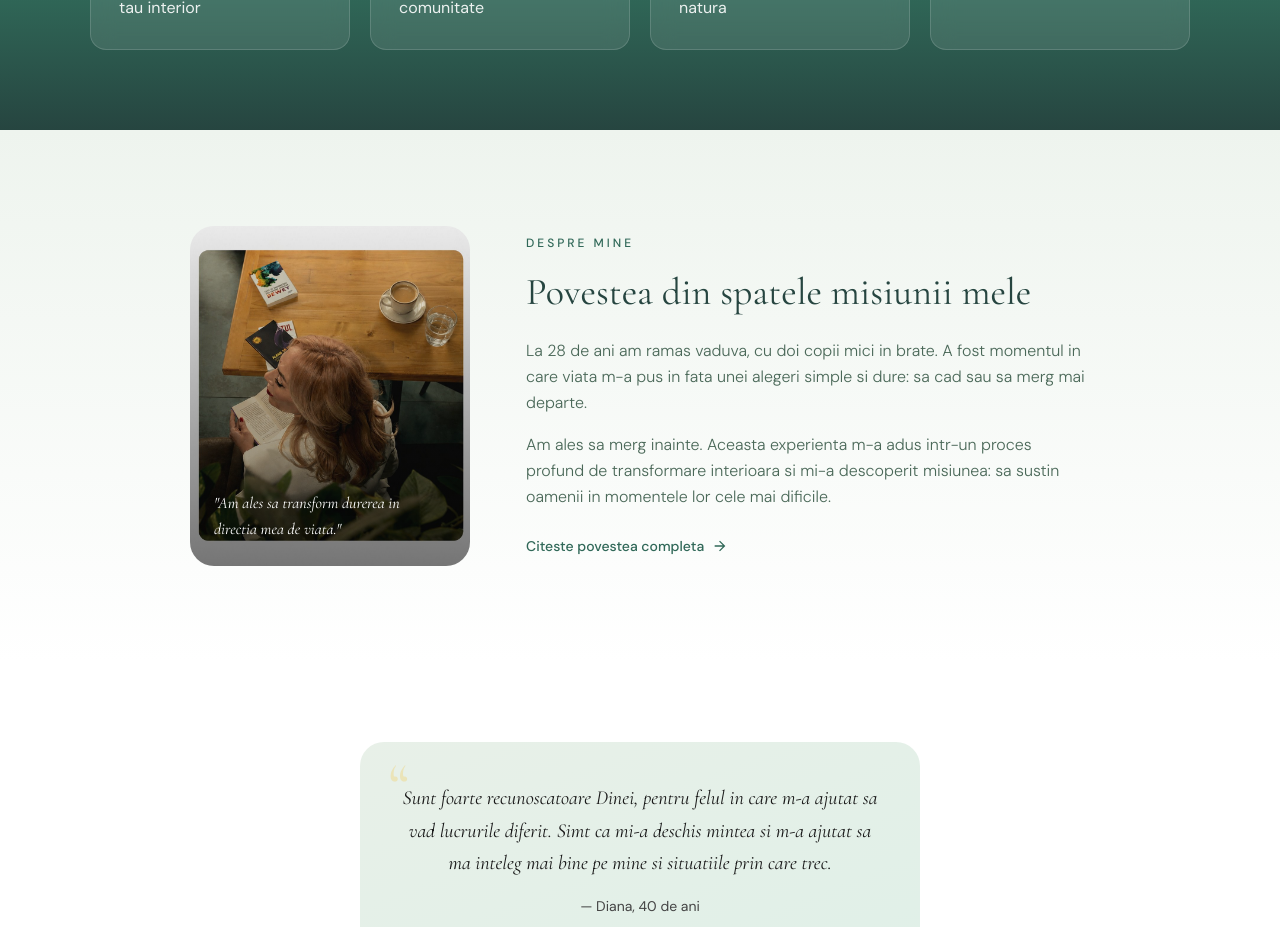
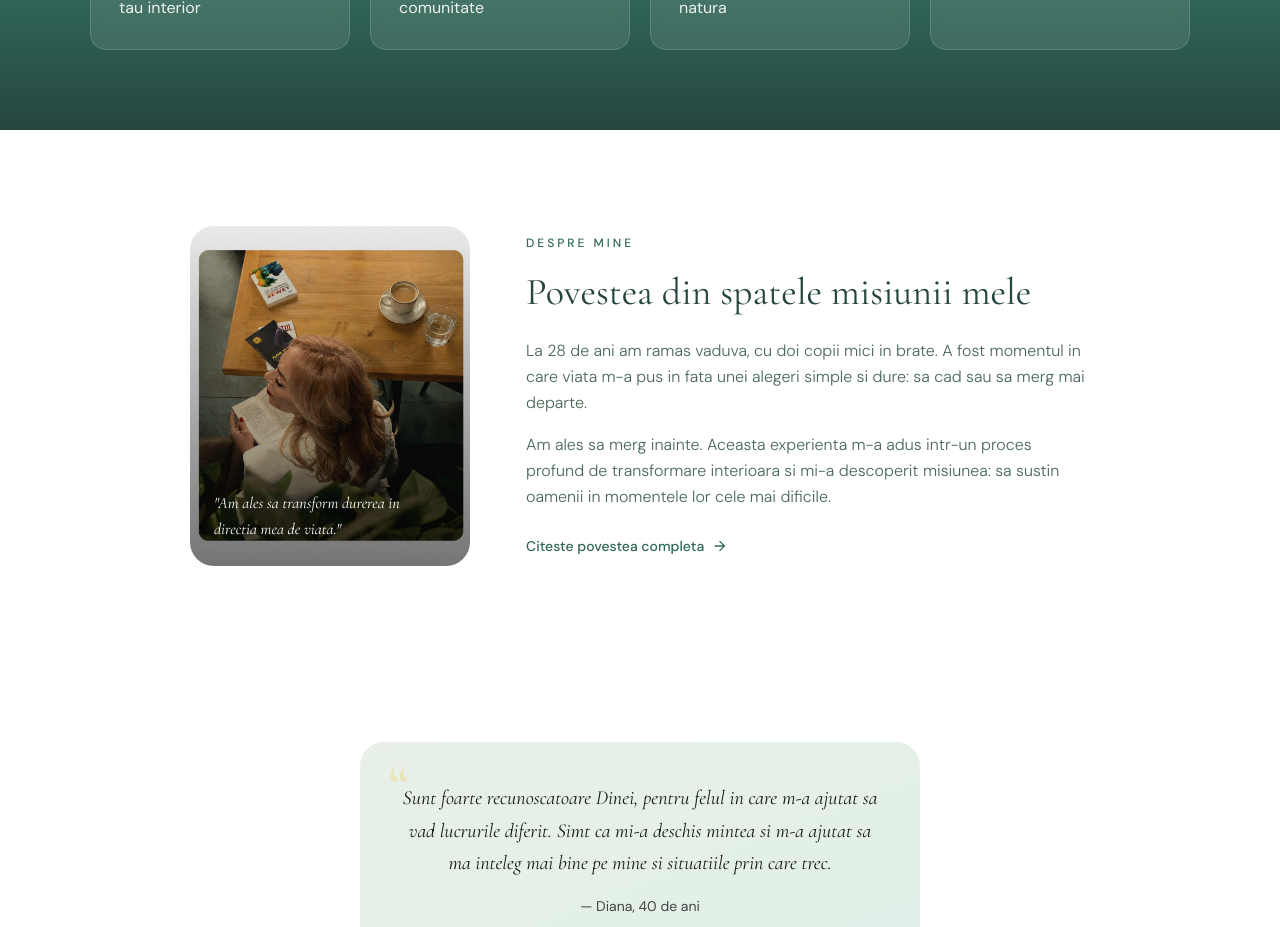
Before and after one commit to cataref/dinagheorghian.ro, a Next.js app: page / in a window 1280 px wide. Shown: the part 800-1727 px from the top of the page. Built offline with nearby package versions, Linux system fonts and the light colour scheme.

Commit message:
Add files via upload

```diff
--- a/src/components/home/AboutTeaser.tsx
+++ b/src/components/home/AboutTeaser.tsx
@@ -5,7 +5,7 @@ import Reveal from "@/components/Reveal";
 
 export default function AboutTeaser() {
   return (
-    <section className="bg-gradient-to-b from-mint-bg to-white py-24 px-6 md:px-12">
+    <section className="bg-white py-24 px-6 md:px-12">
       <div className="max-w-[900px] mx-auto flex flex-col md:flex-row gap-14 items-center">
         {/* Visual */}
         <Reveal className="flex-shrink-0 w-full max-w-[280px] h-[340px] rounded-3xl relative overflow-hidden">
```
